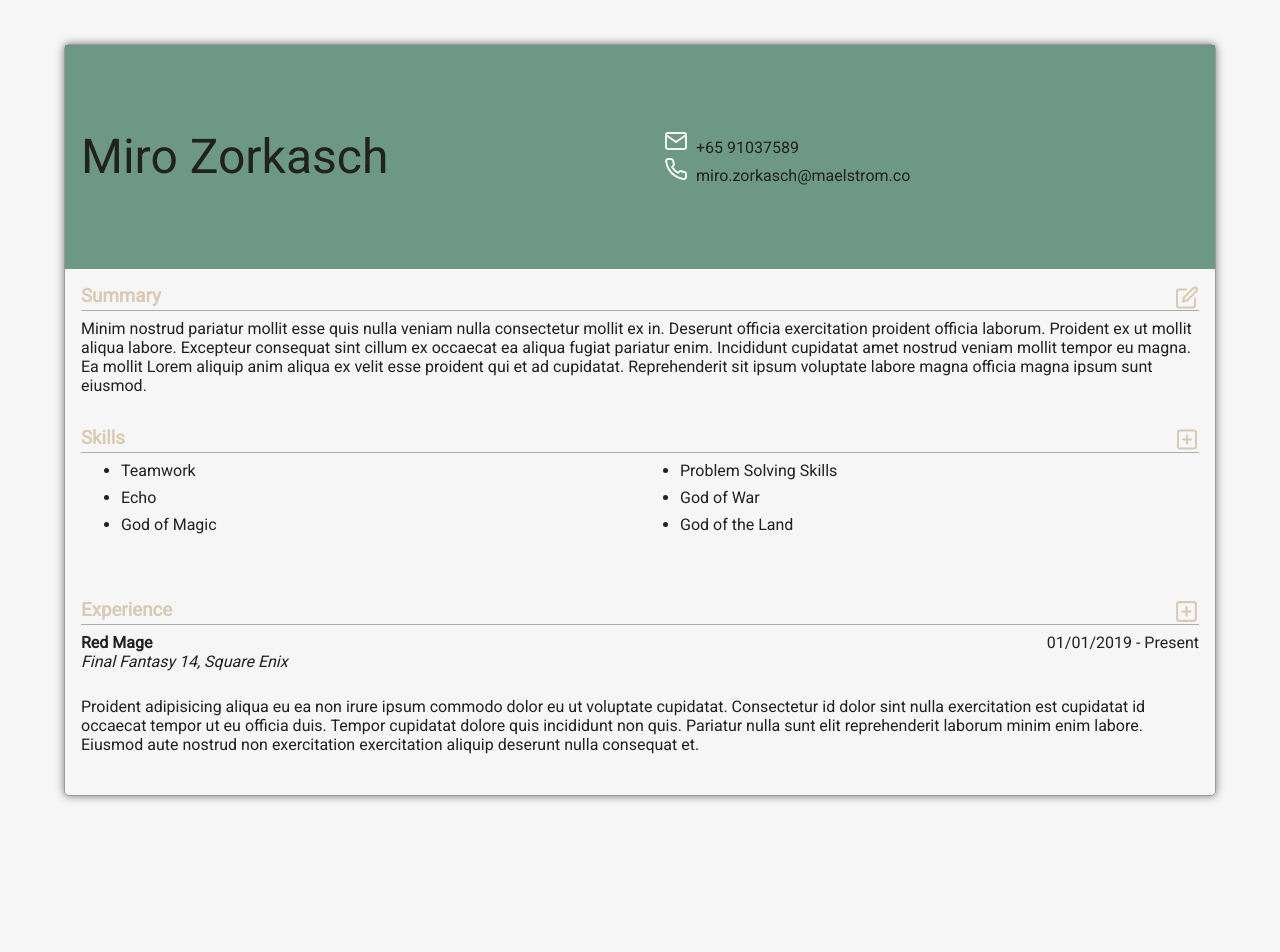
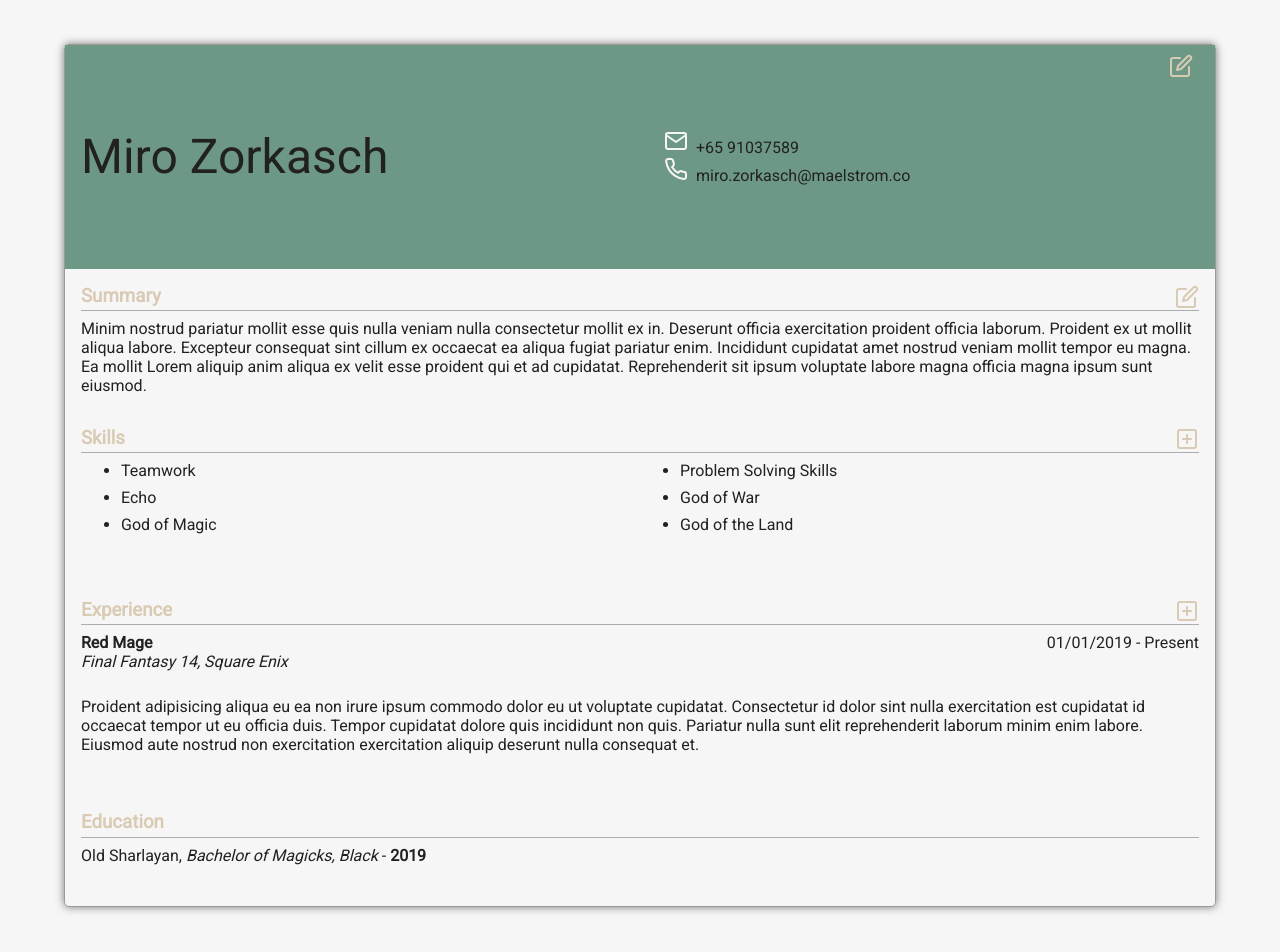
Before and after one commit to al-uminium/CV-Creator, a React (Create React App) app: page / in a window 1280 px wide. Shown: the part 252-1204 px from the top of the page. Before the commit the page ends 1112 px from the top, so only its background shows below. Built offline with nearby package versions, Linux system fonts and the light colour scheme.

Commit message:
added education, header form

```diff
--- a/src/App.js
+++ b/src/App.js
@@ -5,6 +5,7 @@ import Summary from "./Summary"
 import Skills from "./Skills";
 import Instructions from "./Instructions";
 import Experience from "./Experience";
+import Education from "./Education";
 
 export default class App extends Component {
 
@@ -17,6 +18,7 @@ export default class App extends Component {
                     <Summary />
                     <Skills />
                     <Experience />
+                    <Education />
                 </form>
             </div>
         )
--- /dev/null
+++ b/src/Education.js
@@ -0,0 +1,27 @@
+import React, { Component } from 'react'
+import './styles/Education.css'
+import add from './styles/icons/plus-square.svg'
+
+export default class Education extends Component {
+    constructor(props) {
+        super(props)
+
+        this.state = {
+            school: 'Old Sharlayan',
+            degree: 'Bachelor of Magicks, Black',
+            year: '2019',
+            educationList: [],
+        }
+    }
+    render() {
+        const { school, degree, year, educationList } = this.state
+        return (
+            <div className='Education'>
+                <h3 className='sectionHeader'>Education</h3>
+                <section>
+                    <div><span className='edSchool'>{school}</span>, <span className='edDegree'>{degree}</span> - <span className='edYear'>{year}</span></div>
+                </section>
+            </div>
+      )
+    }
+}
--- a/src/Header.js
+++ b/src/Header.js
@@ -2,6 +2,7 @@ import { Component } from "react";
 import './styles/Header.css'
 import mail from './styles/icons/mail.svg'
 import phone from './styles/icons/phone.svg'
+import edit from './styles/icons/edit.svg'
 
 export default class Header extends Component {
     constructor(props) {
@@ -12,6 +13,12 @@ export default class Header extends Component {
             contact: '+65 91037589',
             email: 'miro.zorkasch@maelstrom.co',
         }
+
+        this.handleOnClick = this.handleOnClick.bind(this);
+    }
+
+    handleOnClick(e) {
+        console.log('wee')
     }
 
     render() {
@@ -27,6 +34,7 @@ export default class Header extends Component {
                     <img src={phone} alt='email icon'></img>
                     <span>{email}</span>
                 </p>
+                <img src={edit} alt='edit' className="headerEdit edit" onClick={this.handleOnClick}></img>
             </div>
         )
     }
--- /dev/null
+++ b/src/styles/Education.css
@@ -0,0 +1,11 @@
+.Education {
+    padding: 1rem;
+}
+
+.edDegree {
+    font-style: italic;
+}
+
+.edYear {
+    font-weight: bold;
+}
--- a/src/styles/Header.css
+++ b/src/styles/Header.css
@@ -4,6 +4,7 @@
     height: 12rem;
     background-color: rgb(109, 152, 134);
     padding: 1rem;
+    position: relative;
 }
 
 .name {
@@ -21,7 +22,11 @@
 }
 
 p > img {
-    width: 24px;
-    height: 24px;
     padding-right: 0.5rem;
 }
+
+.headerEdit {
+    position: absolute;
+    top: 4%;
+    left: 96%;
+}
--- a/src/styles/index.css
+++ b/src/styles/index.css
@@ -41,3 +41,8 @@ section {
 .edit, .add {
     cursor: pointer;
 }
+
+img {
+    width: 24px;
+    height: 24px;
+}
```
